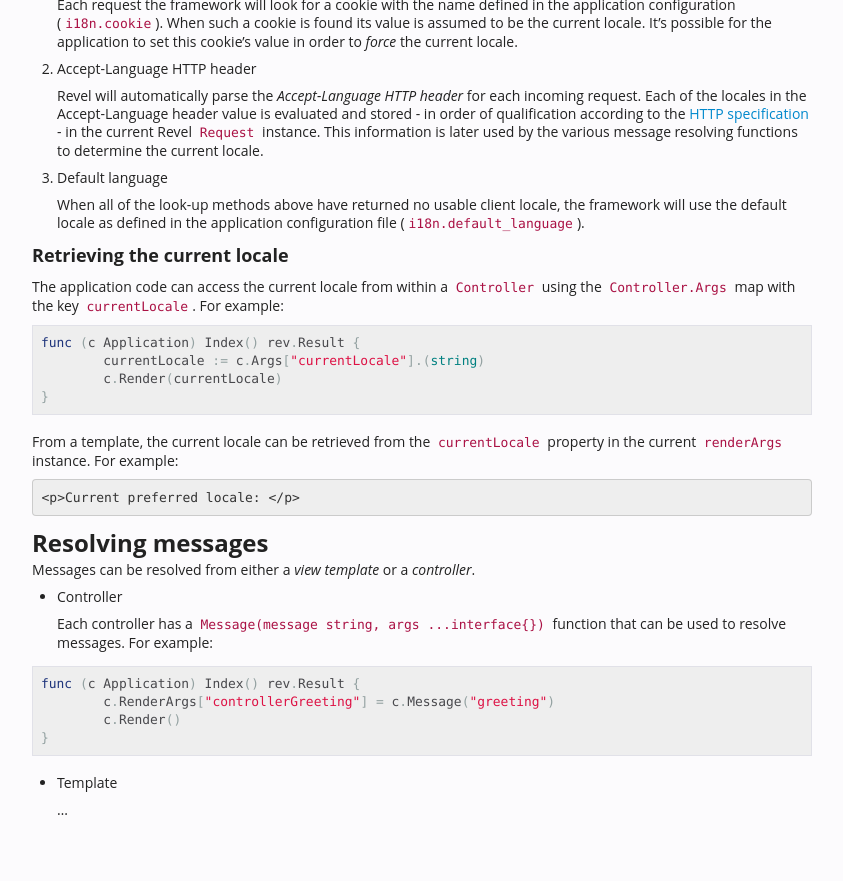
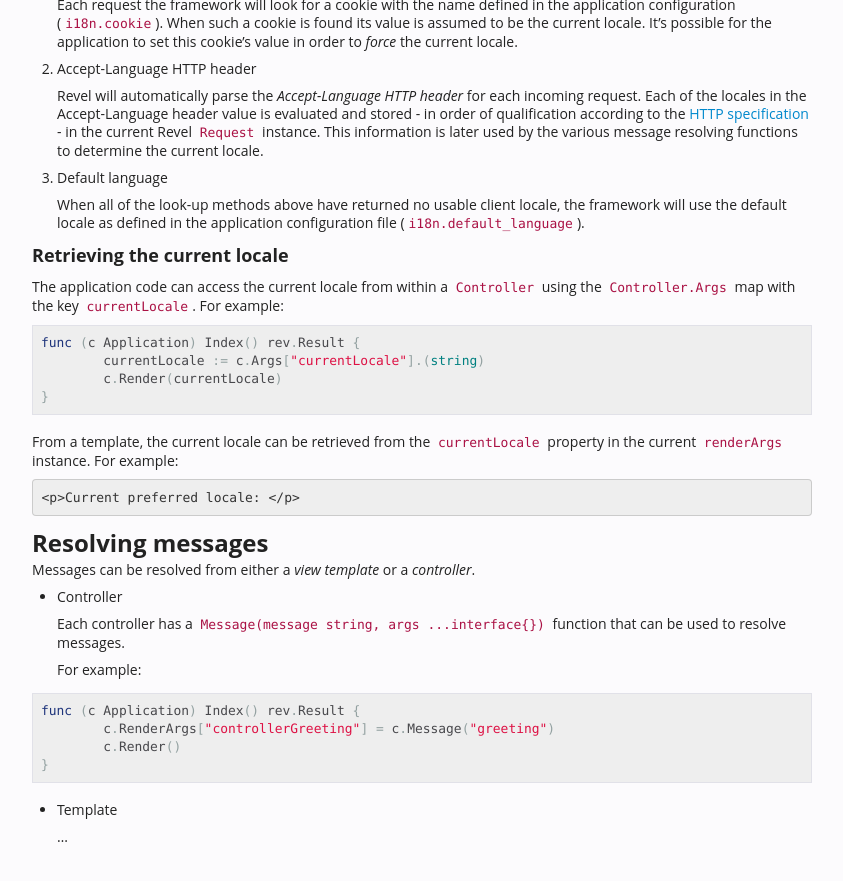
Before and after one commit to revel/revel, a Jekyll site: the page built from manual/i18n-messages.md, in a window 1280 px wide and 900 px high, scrolled down 2567 px. Shown: the top 881 px of the window, without its empty margins (298-1141 px from the left). Built offline with Jekyll 4.4.1, drawn with Linux system fonts in a browser that asks for light colours.

Commit message:
Updated i18n manual

```diff
--- a/manual/i18n-messages.md
+++ b/manual/i18n-messages.md
@@ -101,7 +101,7 @@
 For users who have defined English (`en`) as their preferred language, Revel would resolve `greeting` to `Hello`. Only in specific cases where the user's locale has been
 explicitly defined as `en-GB` or `en-US` would the `greeting` message be resolved using the specific sections.
 
-<div class="alert alert-block"><strong>Important note:</strong> messages defined under a section that is not a valid region are technically allowed but ultimately useless (as they will never be resolved).</div>
+<div class="alert alert-block"><strong><i class="icon-warning-sign"></i> Important note:</strong> messages defined under a section that is not a valid region are technically allowed but ultimately useless (as they will never be resolved).</div>
 
 ### Referencing and arguments
 <p/>
@@ -166,7 +166,9 @@
 
 * Controller
 
-    Each controller has a `Message(message string, args ...interface{})` function that can be used to resolve messages. For example:
+    Each controller has a `Message(message string, args ...interface{})` function that can be used to resolve messages.
+
+    For example:
 
 <pre class="prettyprint lang-go">
 func (c Application) Index() rev.Result {
```
